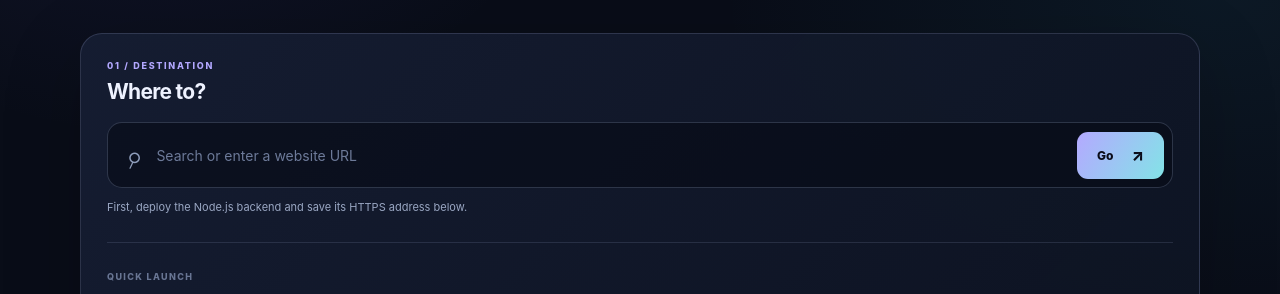
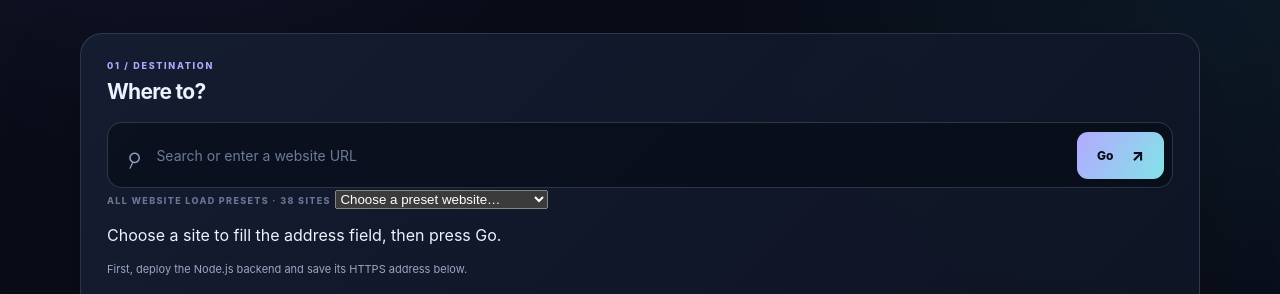
Before and after one commit to idkeman/Proxy, a website: page index.html in a window 1280 px wide. Shown: the part 430-724 px from the top of the page. Drawn offline with Linux system fonts and the light colour scheme.

Commit message:
Add all Website Load sites to Proxy presets

```diff
--- a/index.html
+++ b/index.html
@@ -37,6 +37,63 @@
           <input id="target-input" type="text" autocomplete="url" spellcheck="false" placeholder="Search or enter a website URL" required>
           <button class="primary-button" type="submit">Go <span aria-hidden="true">↗</span></button>
         </form>
+        <div class="preset-picker">
+          <label for="preset-select" class="section-label">ALL WEBSITE LOAD PRESETS · 38 SITES</label>
+          <select id="preset-select" aria-label="Choose a Website Load preset">
+            <option value="">Choose a preset website…</option>
+          <optgroup label="🎮 Games">
+            <option value="https://mod.fnfhub.net/24879/">Indie cross (FNF)</option>
+            <option value="https://basketballlegends-online.github.io/go/class-12.html#/">Basketball Legends</option>
+            <option value="https://d3rtzzzsiu7gdr.cloudfront.net/">Hypackel</option>
+            <option value="https://unblockedgamespod.gitlab.io/">Games Pod</option>
+            <option value="https://waitwhosjoe.github.io/">More Games</option>
+            <option value="https://76ezgames.github.io/">EZ Games</option>
+            <option value="https://games.budsin.dev/">Budsin Games</option>
+          </optgroup>
+          <optgroup label="🎬 Movies &amp; Misc">
+            <option value="https://indica.bond/">Indica</option>
+            <option value="https://www.lookmovie2.to/">LookMovie2</option>
+            <option value="https://anigo.ro/">Anigo</option>
+            <option value="https://animeuniverse.best/">Anime Universe</option>
+            <option value="https://lunastream.gay/">Lunastream</option>
+            <option value="https://thesolver.oneapp.dev/">Sudoku Solver</option>
+            <option value="https://soundbuttonsworld.com">Soundboard World</option>
+          </optgroup>
+          <optgroup label="🔗 Proxies">
+            <option value="https://policeinfo.global.ssl.fastly.net/math/">Froggies</option>
+            <option value="https://bullguardian.s3.amazonaws.com/index.html">Bullguardian</option>
+            <option value="https://catclass.net/">Catclass</option>
+            <option value="https://1void-vision2.global.ssl.fastly.net/">Froggies Backup</option>
+            <option value="https://cfisd.mathforkids.buzz.cdn.cloudflare.net/">Velara</option>
+            <option value="https://truffledisgoated.nya.pub/">Truffled</option>
+            <option value="https://kyro.li/">Kyro</option>
+          </optgroup>
+          <optgroup label="My own creations!">
+            <option value="https://idkeman.github.io/snake-replica/">Snake Replica</option>
+            <option value="https://bit.ly/1mp0st3">1mp0st3</option>
+            <option value="https://idkeman.github.io/Towerd/">Towerd</option>
+            <option value="https://idkeman.github.io/Game-making/">Game-making</option>
+            <option value="https://idkeman.github.io/CaseClicker/">CaseClicker</option>
+            <option value="https://idkeman.github.io/Pokemon-cheat-sheet/">Pokémon Cheat Sheet</option>
+            <option value="https://idkeman.github.io/bitburner/">Bitburner</option>
+          </optgroup>
+          <optgroup label="Working Proxies">
+            <option value="https://pgis.x10.mx/">PGIS 2</option>
+            <option value="https://0800webdev.github.io/PGIS/">PGIS GitHub Pages</option>
+            <option value="https://0800webdev.github.io/UBGdir/">UBGdir</option>
+          </optgroup>
+          <optgroup label="Scratch">
+            <option value="https://scratch.mit.edu/projects/701435319/">JJK game</option>
+            <option value="https://scratch.mit.edu/projects/1083783502/">Culling game</option>
+            <option value="https://scratch.mit.edu/projects/1050193575/">Shinjuku showdown</option>
+            <option value="https://scratch.mit.edu/projects/1004826310/">Yuji Itadori n Ryomen Sukuna</option>
+            <option value="https://scratch.mit.edu/projects/479266014/">Jotaro Kujo</option>
+            <option value="https://scratch.mit.edu/projects/475566185/">Dio Brando</option>
+            <option value="https://scratch.mit.edu/projects/486826775/">Jean Pierre Polnareff</option>
+          </optgroup>
+          </select>
+          <p class="preset-help">Choose a site to fill the address field, then press Go.</p>
+        </div>
         <p id="portal-message" class="portal-message" role="status" aria-live="polite">First, deploy the Node.js backend and save its HTTPS address below.</p>
         <div class="quick-section">
           <span class="section-label">QUICK LAUNCH</span>
@@ -123,6 +180,15 @@
       }
     }
 
+    document.getElementById("preset-select").addEventListener("change", function() {
+      if (this.value) {
+        targetInput.value = this.value;
+        targetInput.focus();
+        portalMessage.classList.remove("error");
+        portalMessage.textContent = "Preset selected. Press Go to open it through your proxy server.";
+      }
+    });
+
     document.getElementById("portal-form").addEventListener("submit", function(event) {
       event.preventDefault();
       launchTarget(targetInput.value);
```
